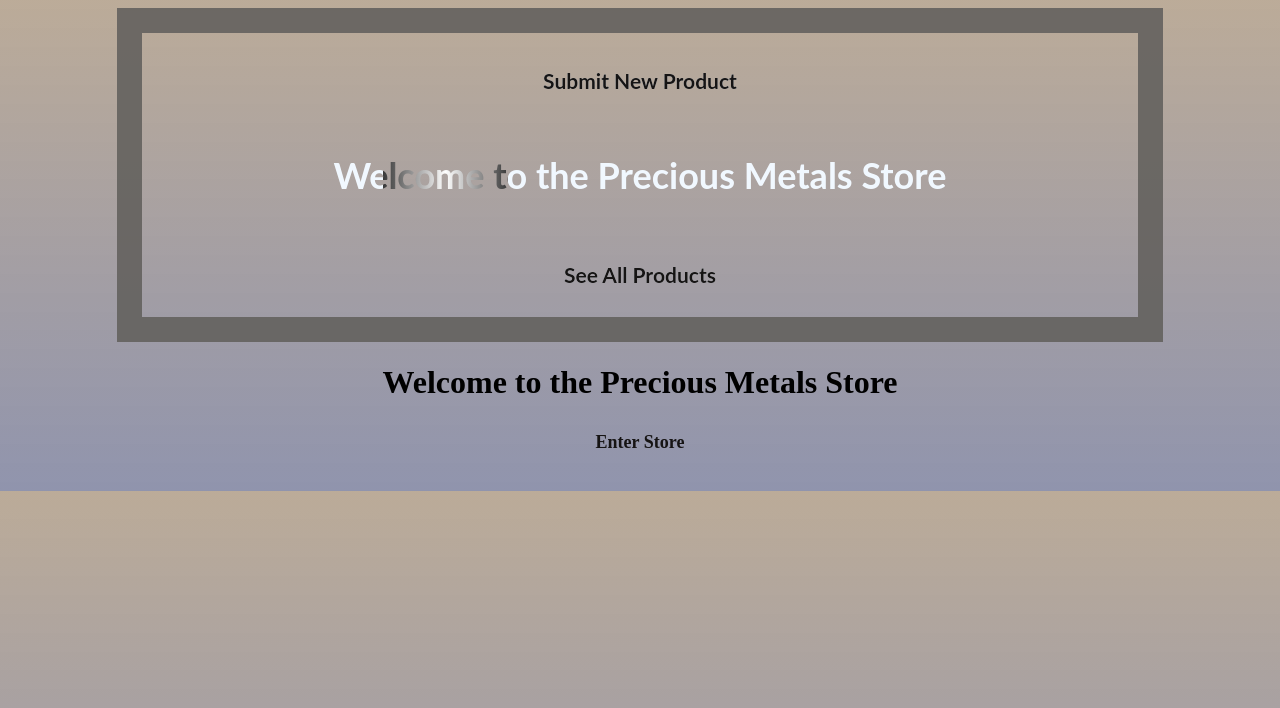
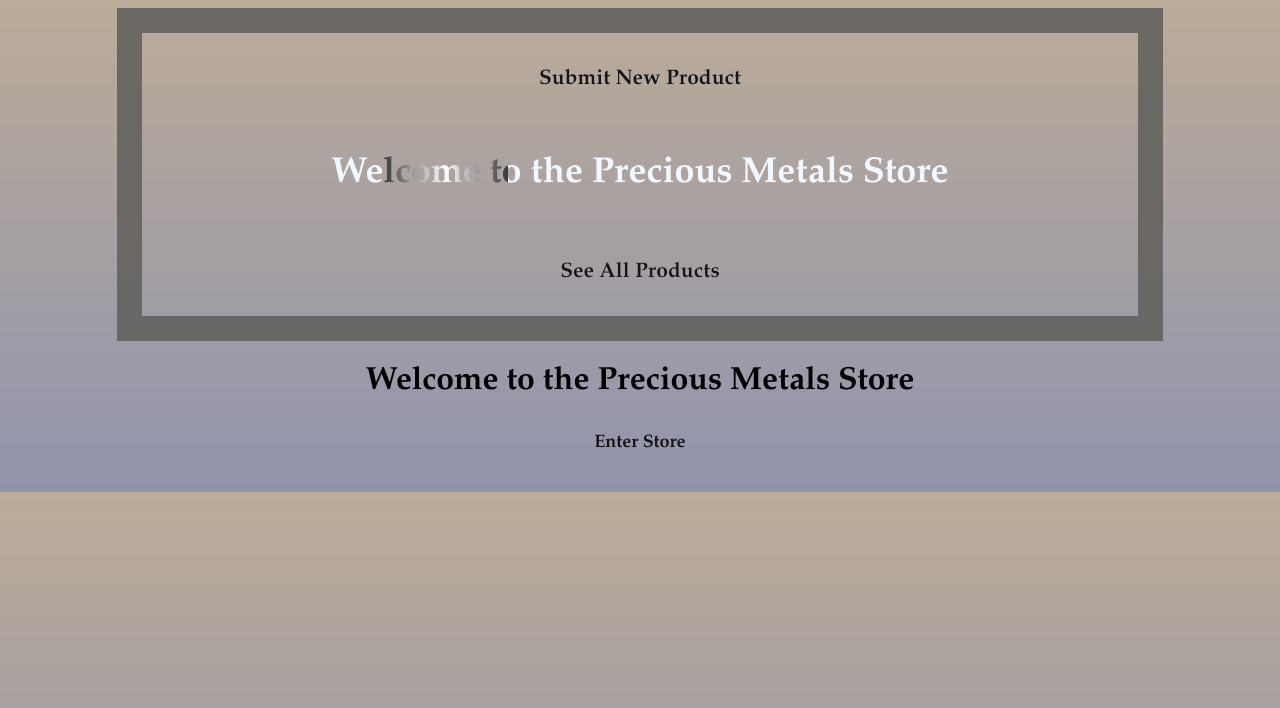
Before and after one commit to DeborahCampos1/E-Commerce-CTA, a React (Create React App) app in the folder front-end/: page / in a window 1280 px wide. Shown: the top 708 px of the page. Built offline with nearby package versions, Linux system fonts and the light colour scheme; no server answers.

Commit message:
Updated font

```diff
--- a/front-end/src/index.css
+++ b/front-end/src/index.css
@@ -1,5 +1,7 @@
 body{
     background: linear-gradient( #b4a28de5, #9094ad);
+    font-family: "Garamond", cursive;
+    font-weight: 600;
 }
 main{
   width: 60%;
@@ -9,6 +11,9 @@ main{
   justify-content: center;
 }
 #nav{
+
+    font-family: "Garamond", cursive;
+    font-weight: bold;
     display: flex;
     flex-wrap: wrap;
     flex-direction: column;
```
